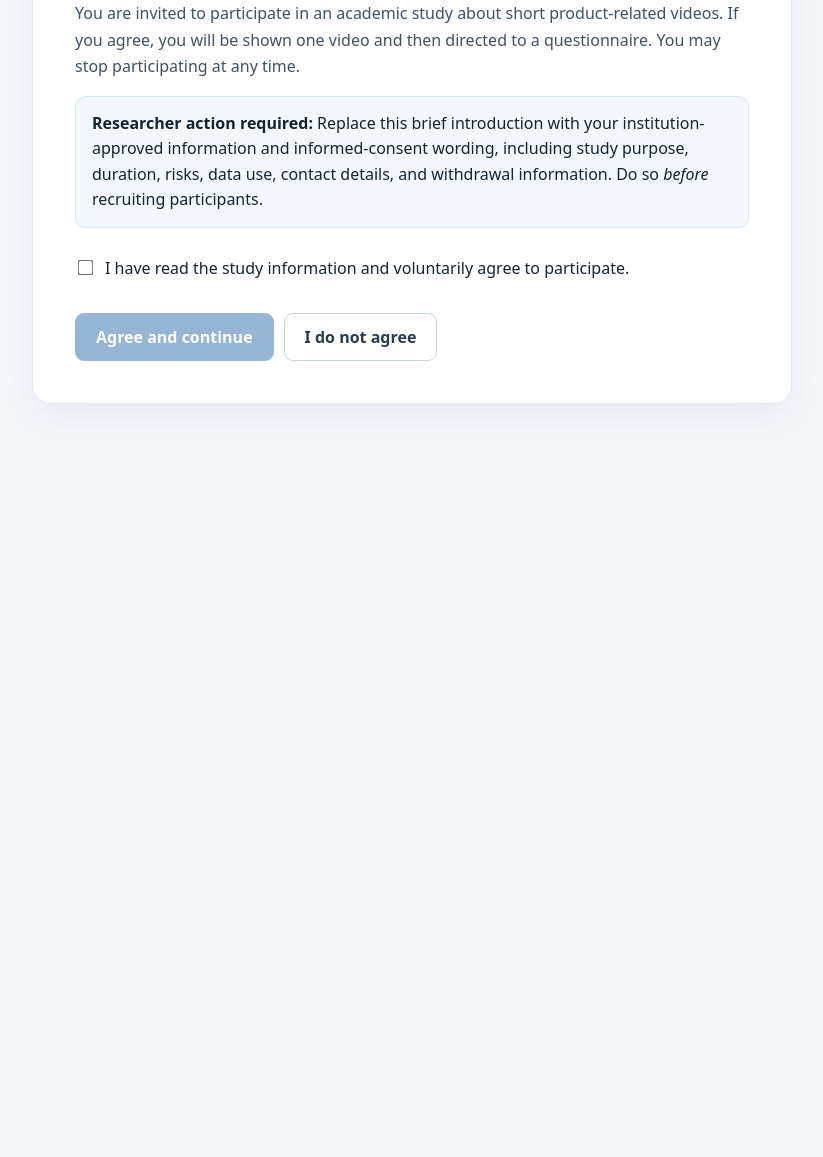
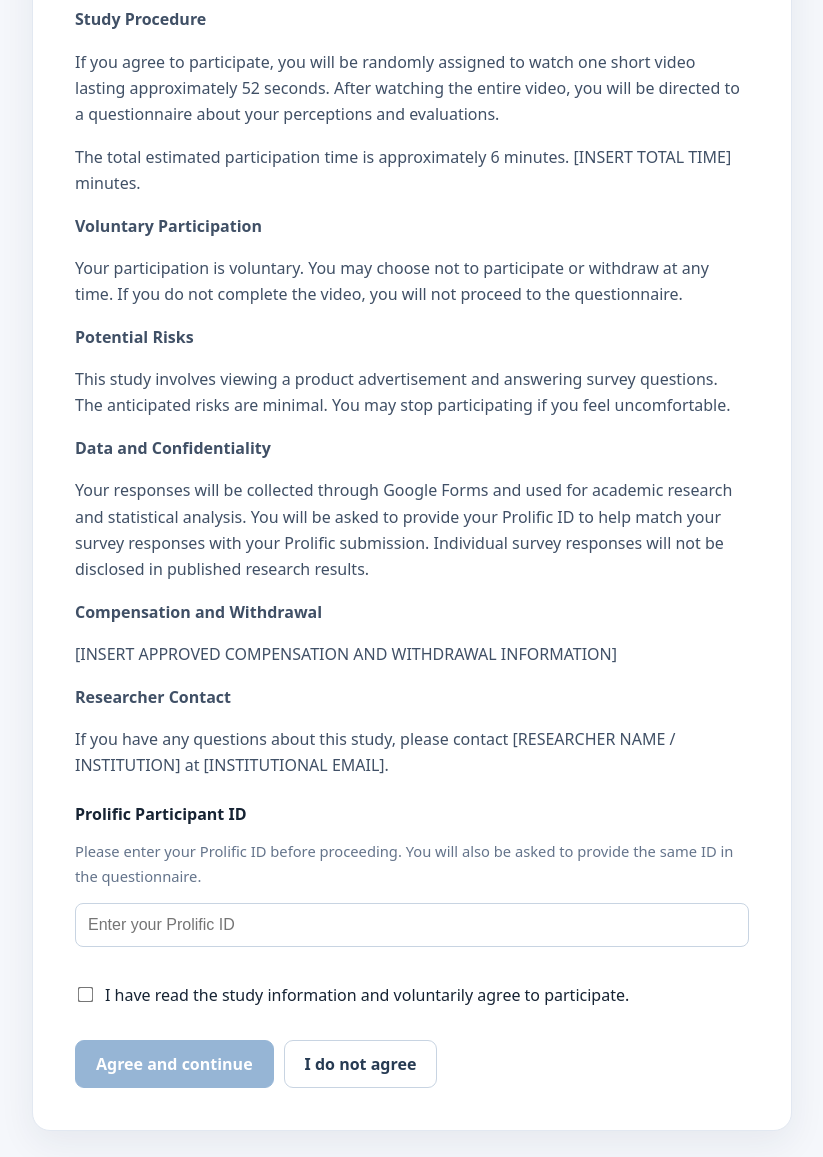
Before and after one commit to Sandy013-33/video-experiment-study1, a plain HTML site: page index.html in a window 1280 px wide. Shown: the part 265-1422 px from the top of the page, without its empty margins (228-1051 px from the left). Before the commit the page ends 800 px from the top, so only its background shows below. Drawn offline with Linux system fonts and the light colour scheme.

Commit message:
Update index.html

```diff
--- a/index.html
+++ b/index.html
@@ -48,11 +48,46 @@
     <p>This study website has not been fully configured. Please contact the researcher.</p>
     <p class="muted">Researcher: edit the four YouTube links and the four Google Forms links in <code>CONDITIONS</code> before sharing this site.</p>
   </section>
+  <section id="consent" class="hidden">
+<h1>Invitation to Participate</h1>
+<p><strong>Study Overview</strong></p>
+<p>You are invited to participate in an academic research study examining consumers' responses to product-related video advertisements.</p>
+<p><strong>Study Procedure</strong></p>
+<p>If you agree to participate, you will be randomly assigned to watch one short video lasting approximately 52 seconds. After watching the entire video, you will be directed to a questionnaire about your perceptions and evaluations.</p>
+<p>The total estimated participation time is approximately 6 minutes. [INSERT TOTAL TIME] minutes.</p>
+<p><strong>Voluntary Participation</strong></p>
+<p>Your participation is voluntary. You may choose not to participate or withdraw at any time. If you do not complete the video, you will not proceed to the questionnaire.</p>
+<p><strong>Potential Risks</strong></p>
+<p>This study involves viewing a product advertisement and answering survey questions. The anticipated risks are minimal. You may stop participating if you feel uncomfortable.</p>
+<p><strong>Data and Confidentiality</strong></p>
+<p>Your responses will be collected through Google Forms and used for academic research and statistical analysis. You will be asked to provide your Prolific ID to help match your survey responses with your Prolific submission. Individual survey responses will not be disclosed in published research results.</p>
+<p><strong>Compensation and Withdrawal</strong></p>
+<p>[INSERT APPROVED COMPENSATION AND WITHDRAWAL INFORMATION]</p>
 
-  <section id="consent" class="hidden">
-    <h1>Invitation to participate</h1>
-    <p>You are invited to participate in an academic study about short product-related videos. If you agree, you will be shown one video and then directed to a questionnaire. You may stop participating at any time.</p>
-    <div class="notice"><strong>Researcher action required:</strong> Replace this brief introduction with your institution-approved information and informed-consent wording, including study purpose, duration, risks, data use, contact details, and withdrawal information. Do so <em>before</em> recruiting participants.</div>
+<p><strong>Researcher Contact</strong></p>
+<p>If you have any questions about this study, please contact [RESEARCHER NAME / INSTITUTION] at [INSTITUTIONAL EMAIL].</p>
+
+<div style="margin: 24px 0;">
+  <label for="prolificId">
+    <strong>Prolific Participant ID</strong>
+  </label>
+
+  <p class="muted">
+    Please enter your Prolific ID before proceeding.
+    You will also be asked to provide the same ID
+    in the questionnaire.
+  </p>
+
+  <input
+    type="text"
+    id="prolificId"
+    placeholder="Enter your Prolific ID"
+    autocomplete="off"
+    spellcheck="false"
+    style="width:100%;padding:12px;border:1px solid #c8d4e2;border-radius:8px;font-size:16px;"
+  >
+</div>
+
     <label class="check"><input id="agree" type="checkbox"><span>I have read the study information and voluntarily agree to participate.</span></label>
     <div class="actions">
       <button id="begin" class="primary" disabled>Agree and continue</button>
@@ -285,12 +320,38 @@ function loadPlayer() {
     }
   }
 }
-$('agree').addEventListener('change', e => { $('begin').disabled = !e.target.checked; });
+
+function updateBeginButton() {
+  const idEntered =
+    $('prolificId').value.trim().length > 0;
+
+  const hasAgreed = $('agree').checked;
+
+  $('begin').disabled = !(idEntered && hasAgreed);
+}
+
+$('prolificId').addEventListener(
+  'input',
+  updateBeginButton
+);
+
+$('agree').addEventListener(
+  'change',
+  updateBeginButton
+);
+
 $('begin').addEventListener('click', () => {
-  if (!$('agree').checked) return;
+  if (
+    !$('agree').checked ||
+    !$('prolificId').value.trim()
+  ) {
+    return;
+  }
+
   condition = chooseCondition();
   loadPlayer();
 });
+
 $('decline').addEventListener('click', () => show('declined'));
 $('play').addEventListener('click', () => {
   if (!videoReady || !player || finished) return;
```
